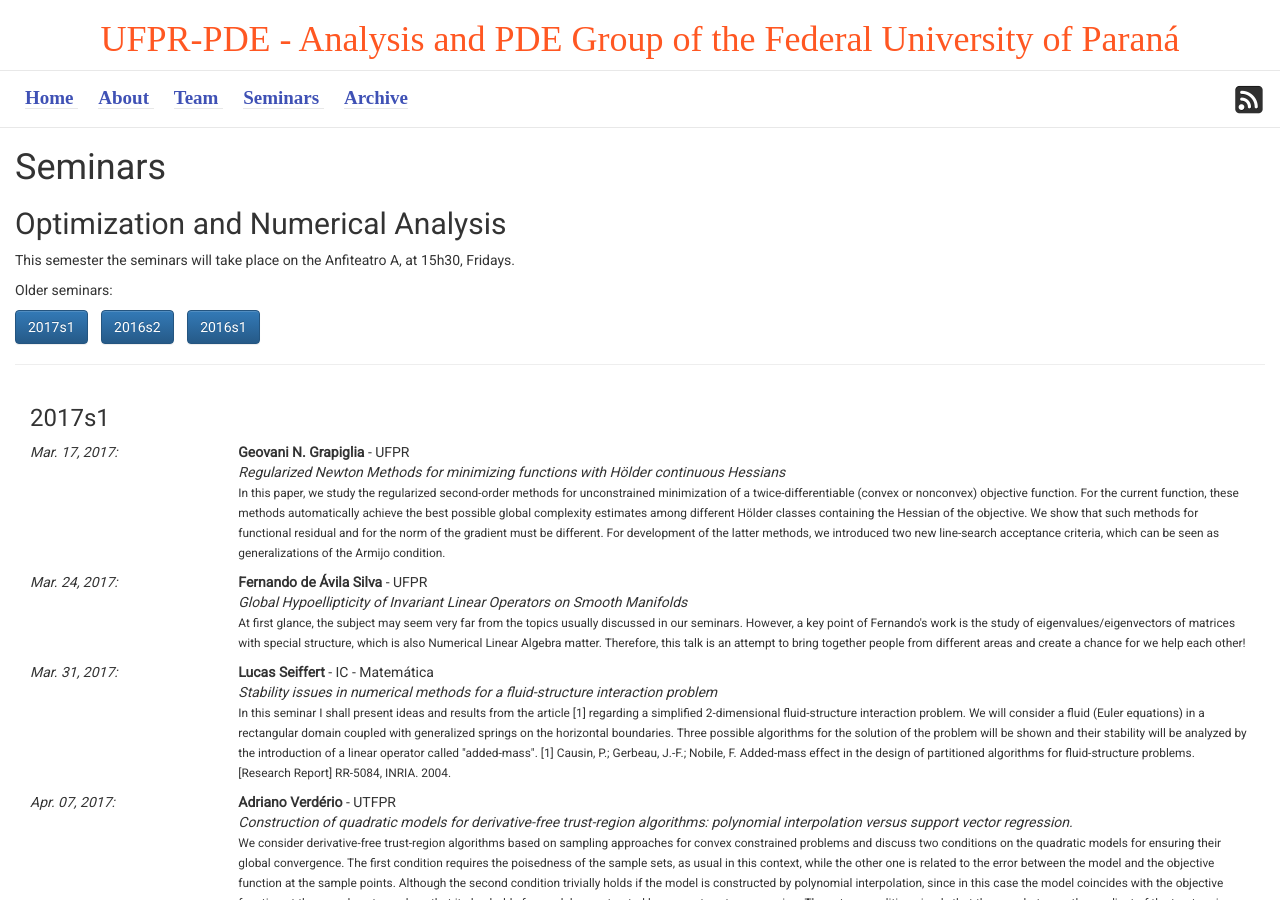
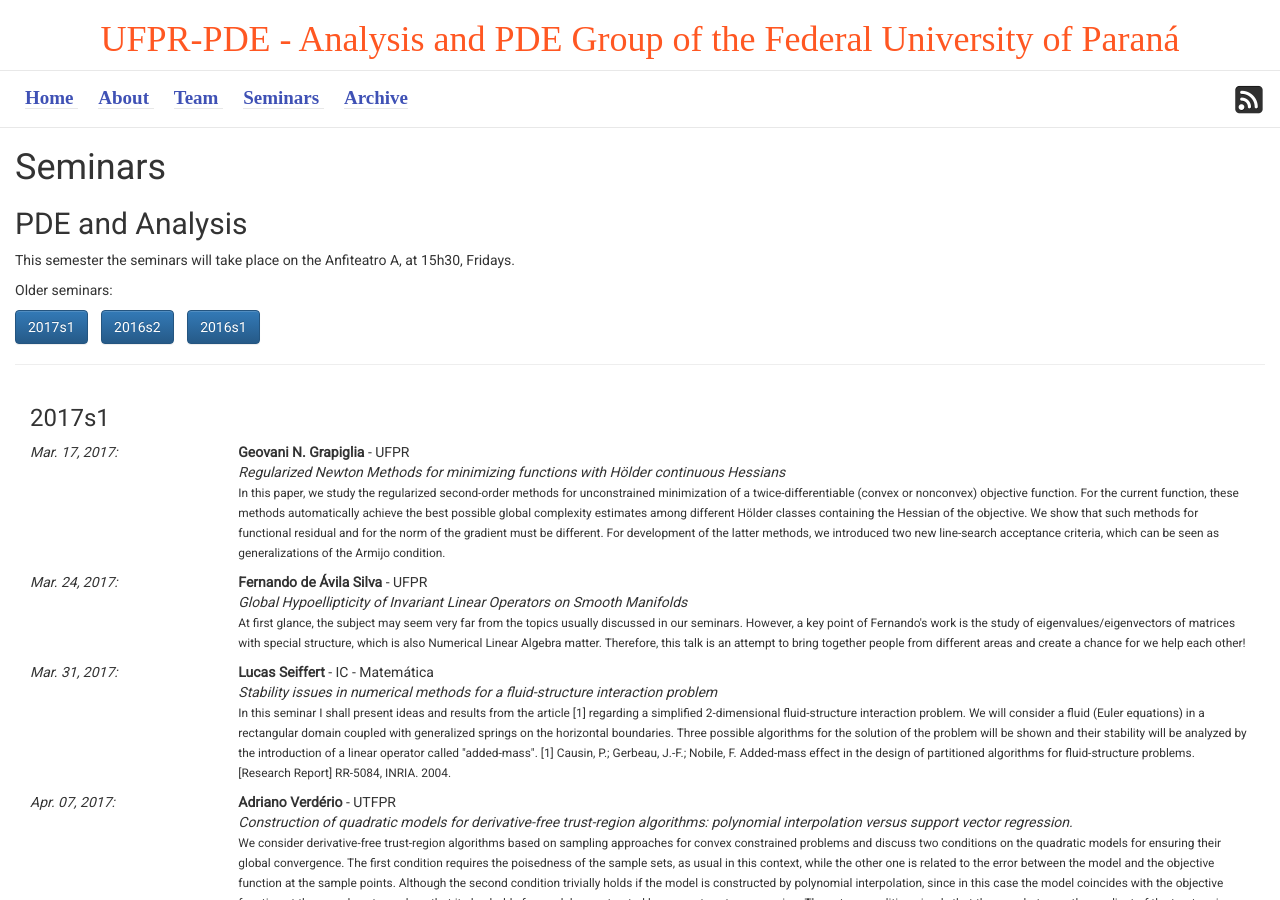
Before and after one commit to ufpr-pde/ufpr-opt.github.io, a Jekyll site: the page built from d_seminars.md, in a window 1280 px wide and 900 px high. Built offline with Jekyll 4.4.1, drawn with Linux system fonts in a browser that asks for light colours; some web fonts are replaced.

Commit message:
Update d_seminars.md

```diff
--- a/d_seminars.md
+++ b/d_seminars.md
@@ -8,7 +8,7 @@ semesters:
   - 2016s1
 ---
 
-<h2> Optimization and Numerical Analysis </h2>
+<h2> PDE and Analysis </h2>
 
 This semester the seminars will take place on the Anfiteatro A, at 15h30,
 Fridays.
```
